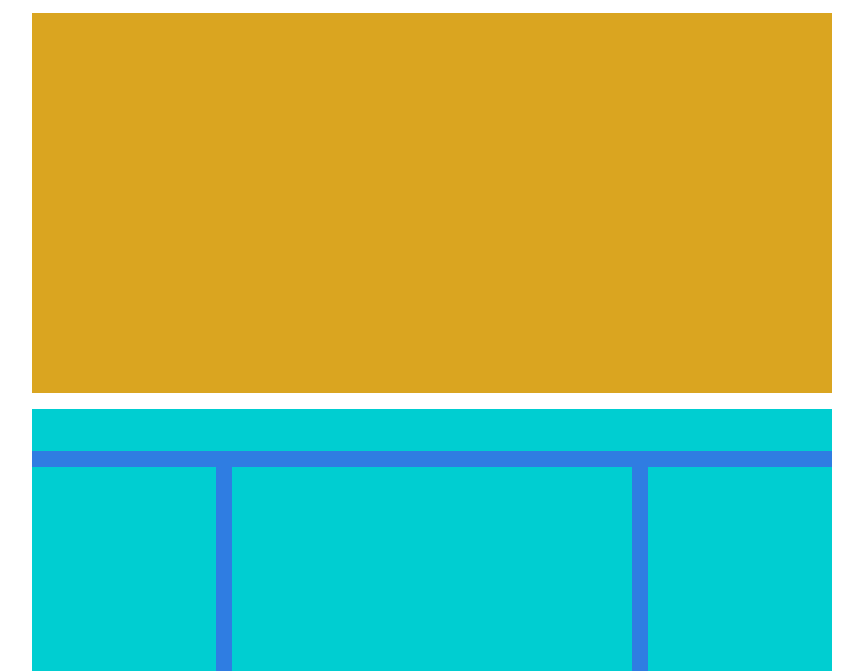
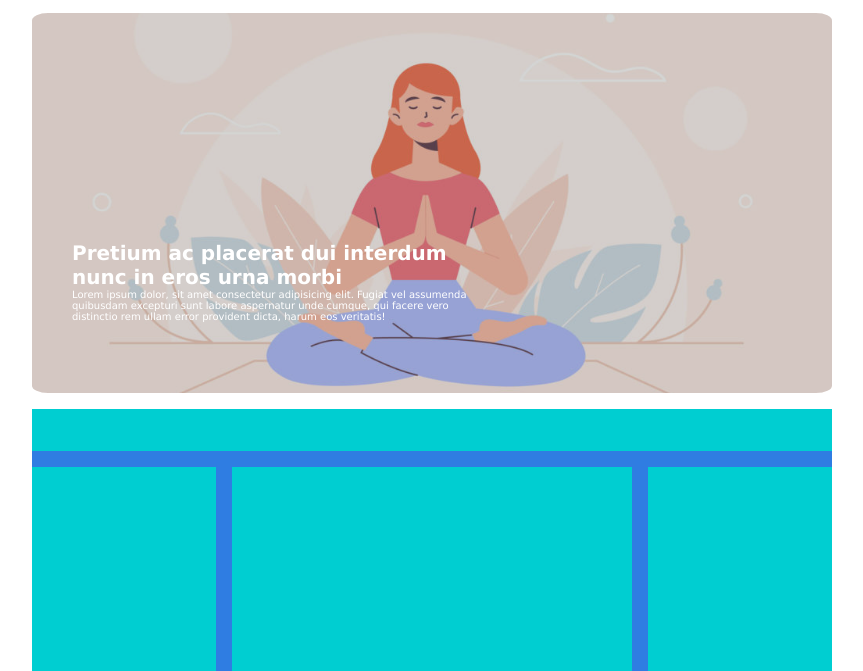
Before and after one commit to GianmarcoRuffi/htmlcss-struttura-wp, a plain HTML site: page index.html in a window 1280 px wide. Shown: the part 129-800 px from the top of the page, without its empty margins (208-1071 px from the left). Drawn offline with Linux system fonts and the light colour scheme.

Commit message:
Aggiunto Stile Jumbotron

```diff
--- a/css/style.css
+++ b/css/style.css
@@ -21,13 +21,6 @@
   width: 100%;
   height: 110px;
   margin-top: 2%;
-  margin-bottom: 2%;
-}
-
-.jumbotron {
-  background-color: goldenrod;
-  width: 100%;
-  height: 380px;
   margin-bottom: 2%;
 }
 
@@ -109,3 +102,33 @@ a:hover {
 a:active {
   text-decoration: none;
 }
+
+.jumbotron {
+  background-color: white;
+  width: 100%;
+  height: 380px;
+  margin-bottom: 2%;
+  background-image: url("../img/banner.jpg");
+  background-size: cover;
+  background-position: center;
+  border-radius: 2%;
+}
+
+.overlay {
+  background: rgba(114, 116, 115, 0.301);
+  width: 100%;
+  height: 100%;
+  color: white;
+  border-radius: 2%;
+}
+
+.front-text {
+  font-family: "Lucida Sans", "Lucida Sans Regular", "Lucida Grande",
+    "Lucida Sans Unicode", Geneva, Verdana, sans-serif;
+  width: 50%;
+  height: 20%;
+  font-size: 10px;
+  position: relative;
+  top: 60%;
+  left: 5%;
+}
--- a/index.html
+++ b/index.html
@@ -27,7 +27,19 @@
 
       <!-- Jumbotron -->
 
-      <div class="jumbotron"></div>
+      <div class="jumbotron">
+        <div class="overlay">
+          <div class="front-text">
+            <h1>Pretium ac placerat dui interdum nunc in eros urna morbi</h1>
+            <p>
+              Lorem ipsum dolor, sit amet consectetur adipisicing elit. Fugiat
+              vel assumenda quibusdam excepturi sunt labore aspernatur unde
+              cumque, qui facere vero distinctio rem ullam error provident
+              dicta, harum eos veritatis!
+            </p>
+          </div>
+        </div>
+      </div>
 
       <!-- Main -->
 
```
